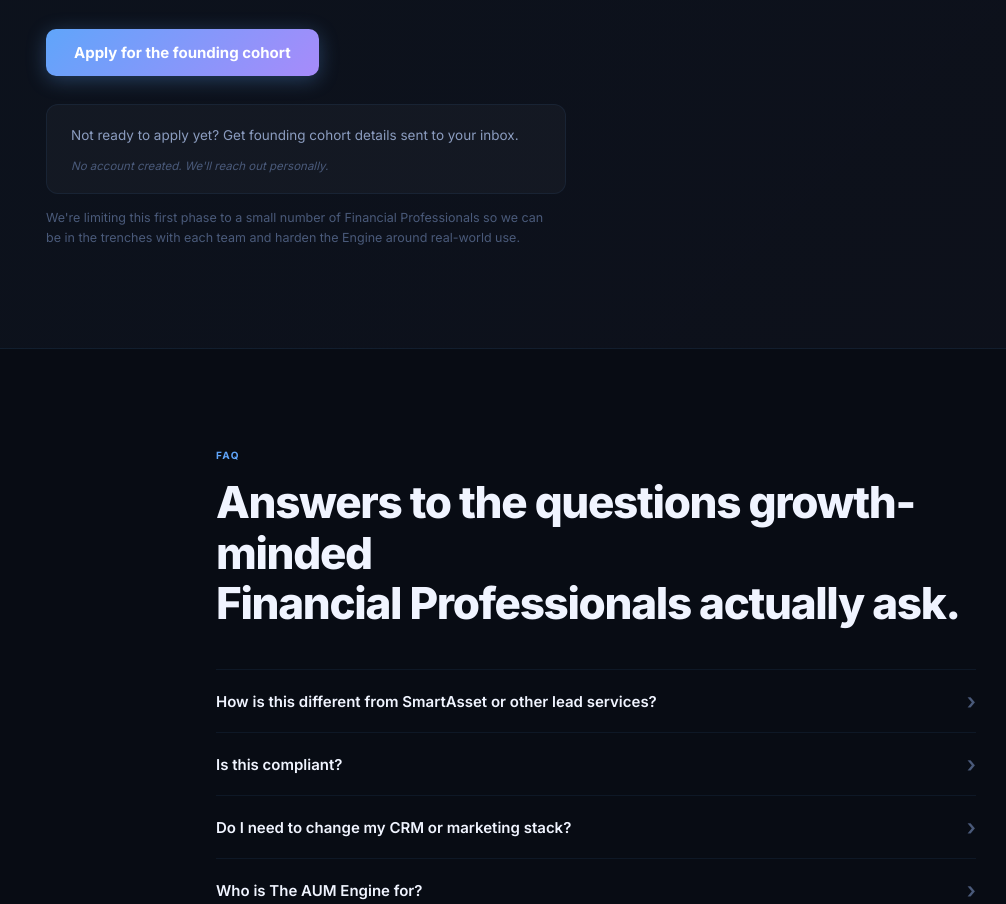
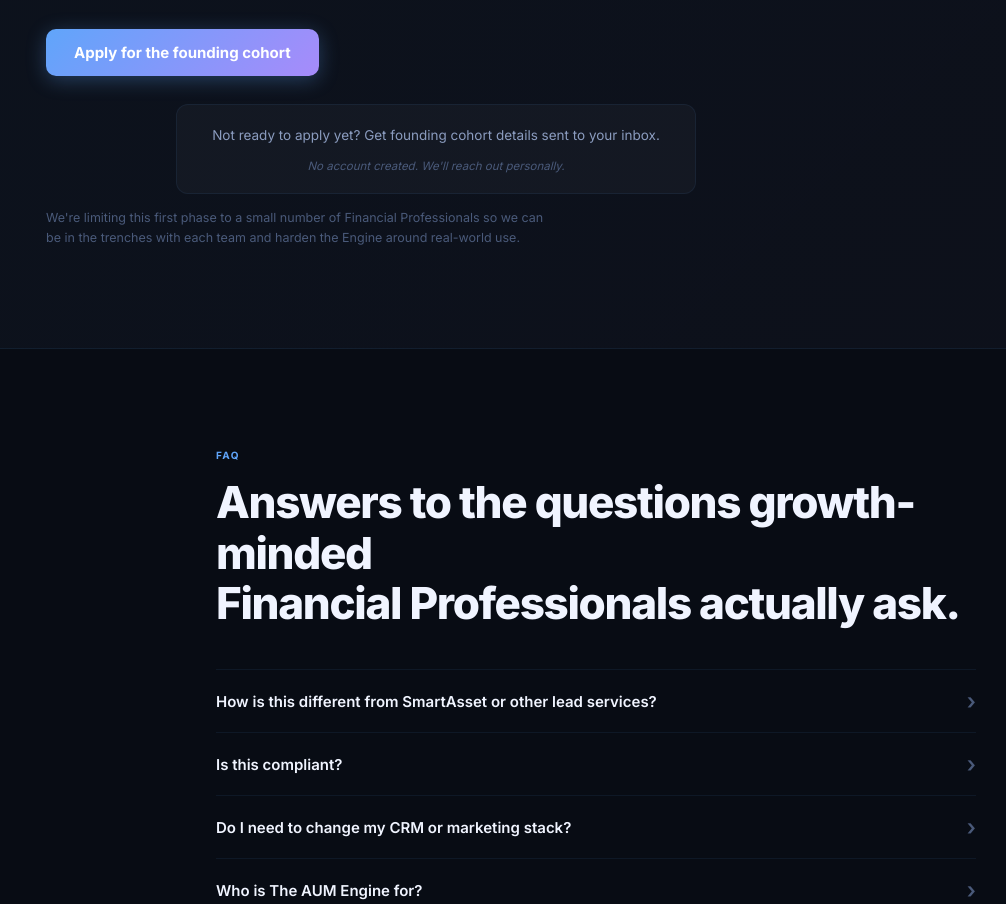
Before and after one commit to kprum1/theaumengine, a plain HTML site: page index.html in a window 1280 px wide. Shown: the part 4804-5708 px from the top of the page, without its empty margins (44-1050 px from the left). Drawn offline with Linux system fonts and the light colour scheme; no server answers; a script that the page names is missing.

Commit message:
fix(ui): center lead capture box and label/note text

```diff
--- a/css/main.css
+++ b/css/main.css
@@ -3179,12 +3179,16 @@ body.app-mode {
   border: 1px solid var(--border-subtle);
   border-radius: 12px;
   max-width: 520px;
+  margin-left: auto;
+  margin-right: auto;
+  text-align: center;
 }
 .lead-capture-label {
   font-size: 13.5px;
   color: var(--text-secondary);
   margin: 0 0 14px;
   line-height: 1.5;
+  text-align: center;
 }
 .lead-capture-row {
   display: -webkit-flex;
@@ -3224,6 +3228,7 @@ body.app-mode {
   font-size: 11.5px;
   color: var(--text-muted);
   font-style: italic;
+  text-align: center;
 }
 .lead-capture-success {
   padding: 12px 0 4px;
```
